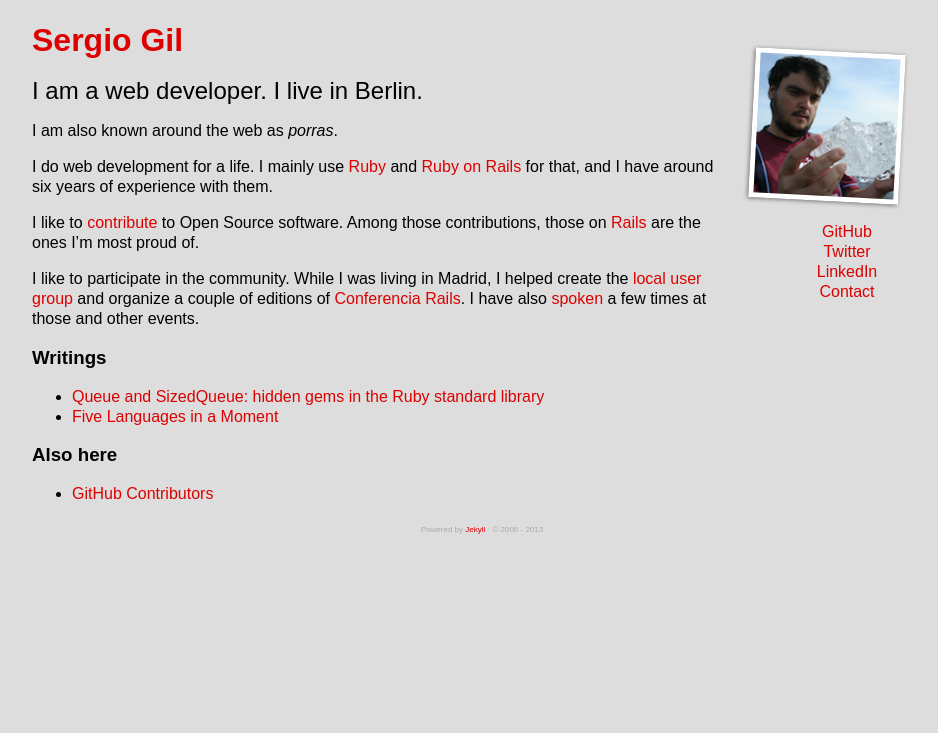
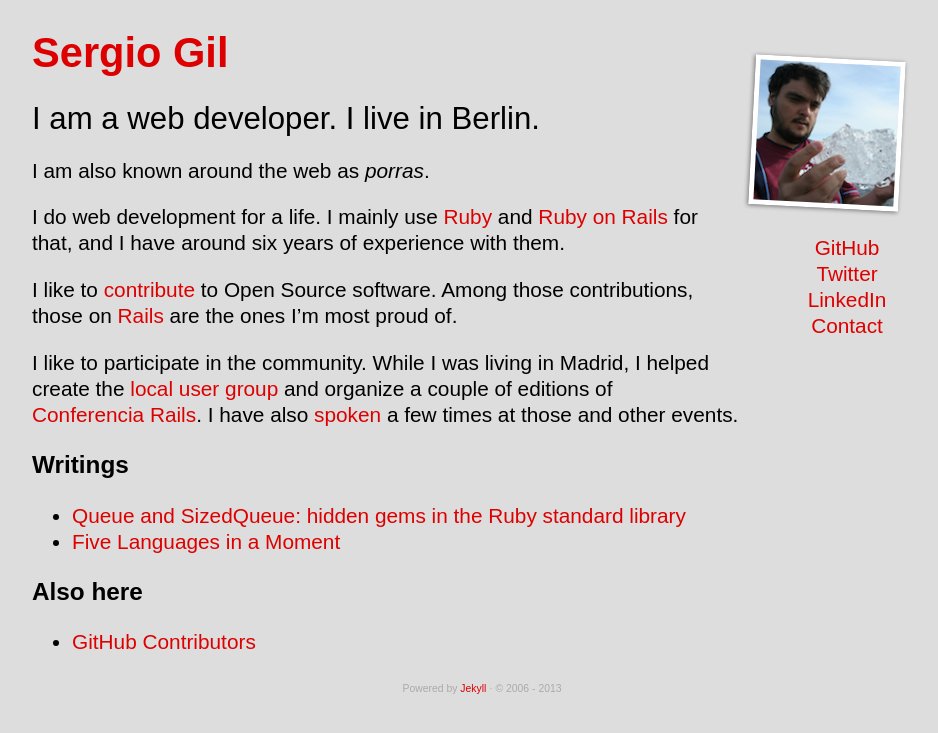
Before and after one commit to porras/porras.github.com, a Jekyll site: the page built from index.md, in a window 1280 px wide. Shown: the top 733 px of the page, without its empty margins (158-1096 px from the left). Built offline with Jekyll 4.4.1, drawn with Linux system fonts in a browser that asks for light colours; Markdown is read by kramdown in place of the engine named in the settings.

Commit message:
Increase font size in home

```diff
--- a/_layouts/default.html
+++ b/_layouts/default.html
@@ -12,7 +12,7 @@
     <link rel="icon" href="/favicon.ico">
   </head>
 
-  <body>
+  <body class="{{ page.category }}">
     {% include side.html %}
 
     {{ content }}
--- a/stylesheets/default.css
+++ b/stylesheets/default.css
@@ -4,6 +4,10 @@ body {
   width: 900px;
   line-height: 1.25em;
   background-color: #ddd;
+}
+
+body.home {
+  font-size: 130%;
 }
 
 a,a:visited {
```
Also changed, not shown: index.md (+1 -0 lines).
